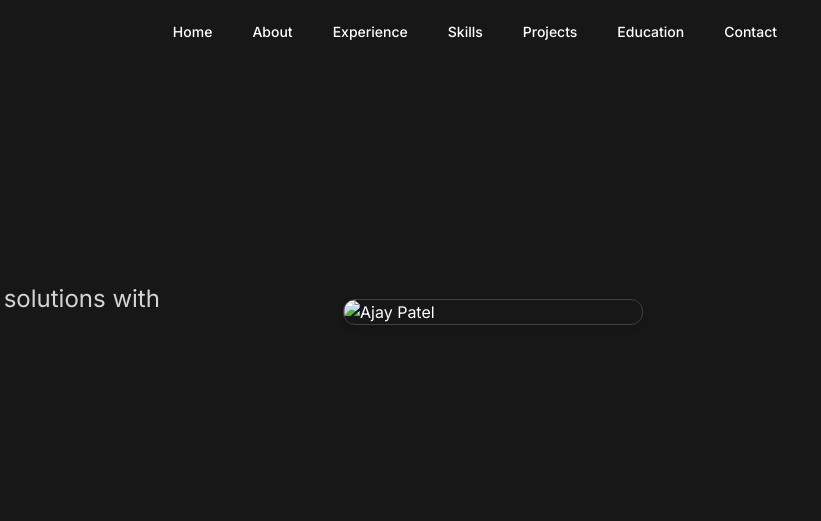
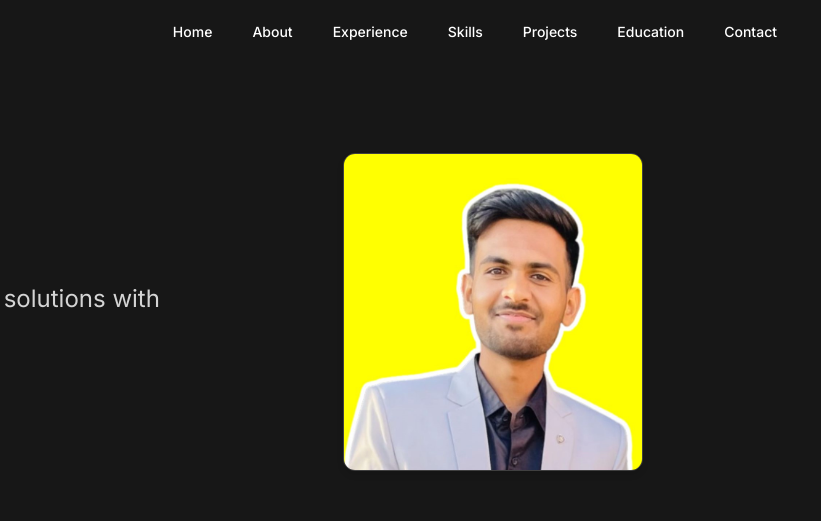
Before and after one commit to Ajaypatel-512/PersonalPortfolio, a plain HTML site: page index.html in a window 1280 px wide. Shown: the top 521 px of the page, 459-1280 px from the left. Drawn offline with nearby package versions, Linux system fonts and the light colour scheme; a script that the page names is missing.

Commit message:
image location changed

```diff
--- a/index.html
+++ b/index.html
@@ -442,7 +442,7 @@
                 </div> -->
                 <div class="hidden md:block animate__animated animate__fadeInRight">
                     <div class="relative">
-                        <img src="/img/Ajay.jpg" alt="Ajay Patel" class="w-full h-auto rounded-lg shadow-lg border border-neutral-700" id="profile-image">
+                        <img src="Ajay.jpg" alt="Ajay Patel" class="w-full h-auto rounded-lg shadow-lg border border-neutral-700" id="profile-image">
                     </div>
                 </div>
             </div>
```
